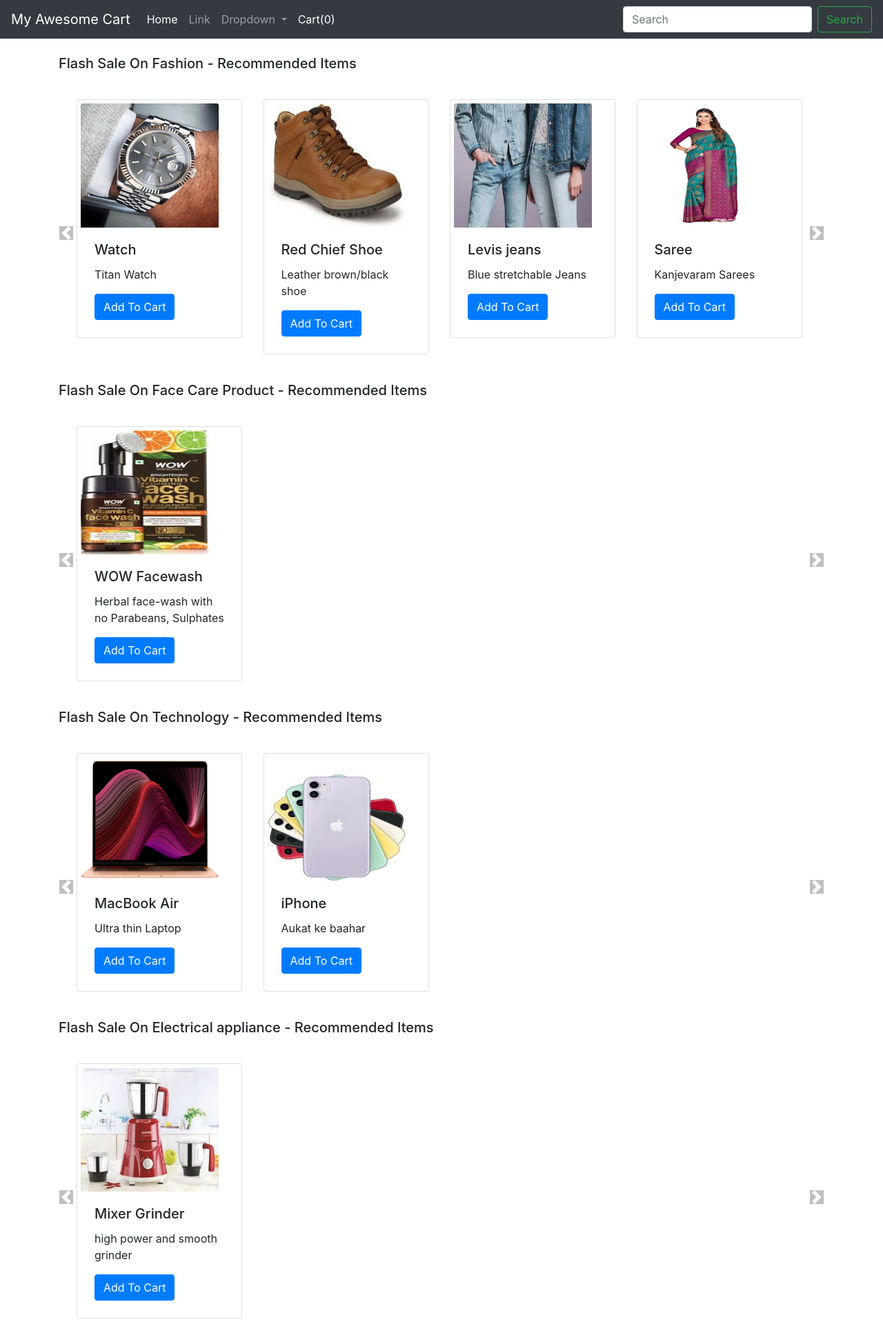
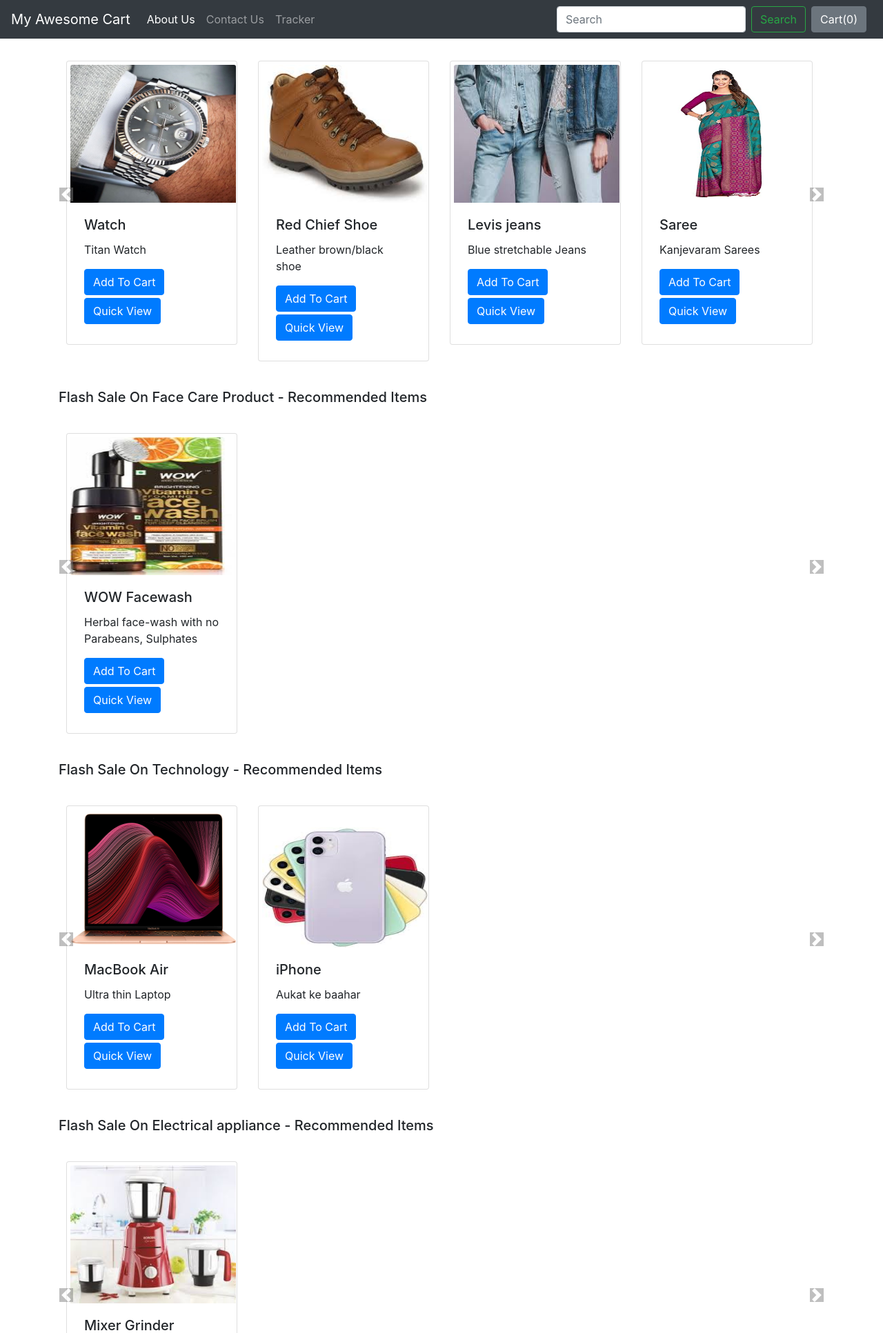
Before and after one commit to samar-1601/OnlineMart_Django, a Django app: page /shop/ in a window 1280 px wide. Shown: the top 1933 px of the page at 69% size. Run offline with Django 3.2, Linux system fonts and the light colour scheme; data comes from the database, SQL or seed files in the repository; both versions use the stored data as it was after the commit; some libraries are stand-ins or nearby versions.

Commit message:
shop/index.html modified | Cart Functionality added

```diff
--- a/shop/admin.py
+++ b/shop/admin.py
@@ -1,8 +1,9 @@
 from django.contrib import admin
 
 # Register your models here.
-from . models import Product
+from . models import Product, Contact
 # the statement below adds the table 'PRODUCT'
 # made by us in shop/models.py to the admin page where
 # we can CRUD any data in the table.
 admin.site.register(Product)
+admin.site.register(Contact)
--- a/shop/models.py
+++ b/shop/models.py
@@ -27,3 +27,14 @@ class Product(models.Model):  #Inherits the properties of Model class in models
 
     def __str__(self):
         return self.product_name
+
+
+class Contact(models.Model):  #Inherits the properties of Model class in models
+    message_id = models.AutoField(primary_key = True)
+    name = models.CharField(max_length=50)
+    email= models.CharField(max_length=50, default='')
+    phoneNumber = models.IntegerField(default=0)
+    description = models.CharField(max_length=300, default='')
+
+    def __str__(self):
+        return self.name
--- a/shop/templates/shop/basic.html
+++ b/shop/templates/shop/basic.html
@@ -1,62 +1,67 @@
 <!doctype html>
 <html lang="en">
+
 <head>
   <!-- Required meta tags -->
   <meta charset="utf-8">
   <meta name="viewport" content="width=device-width, initial-scale=1, shrink-to-fit=no">
 
   <!-- Bootstrap CSS -->
-    <link rel="stylesheet" href="https://stackpath.bootstrapcdn.com/bootstrap/4.2.1/css/bootstrap.min.css" integrity="sha384-GJzZqFGwb1QTTN6wy59ffF1BuGJpLSa9DkKMp0DgiMDm4iYMj70gZWKYbI706tWS" crossorigin="anonymous">
+  <link rel="stylesheet" href="https://stackpath.bootstrapcdn.com/bootstrap/4.2.1/css/bootstrap.min.css"
+    integrity="sha384-GJzZqFGwb1QTTN6wy59ffF1BuGJpLSa9DkKMp0DgiMDm4iYMj70gZWKYbI706tWS" crossorigin="anonymous">
 
   <title>{% block title%} {% endblock %}</title>
-     <style>
+
     {% block css %} {% endblock %}
-  </style>
+
 </head>
+
 <body>
 
-    <nav class="navbar navbar-expand-lg navbar-dark bg-dark">
-  <a class="navbar-brand" href="#">My Awesome Cart</a>
-  <button class="navbar-toggler" type="button" data-toggle="collapse" data-target="#navbarSupportedContent" aria-controls="navbarSupportedContent" aria-expanded="false" aria-label="Toggle navigation">
+  <nav class="navbar navbar-expand-lg fixed-top navbar-dark bg-dark">
+    <a class="navbar-brand" href="/shop/">My Awesome Cart</a>
+    <button class="navbar-toggler" type="button" data-toggle="collapse" data-target="#navbarSupportedContent"
+      aria-controls="navbarSupportedContent" aria-expanded="false" aria-label="Toggle navigation">
       <span class="navbar-toggler-icon"></span>
     </button>
 
     <div class="collapse navbar-collapse" id="navbarSupportedContent">
       <ul class="navbar-nav mr-auto">
         <li class="nav-item active">
-        <a class="nav-link" href="#">Home <span class="sr-only">(current)</span></a>
+          <a class="nav-link" href="/shop/about">About Us <span class="sr-only">(current)</span></a>
         </li>
         <li class="nav-item">
-        <a class="nav-link" href="#">Link</a>
+          <a class="nav-link" href="/shop/contact">Contact Us</a>
         </li>
-      <li class="nav-item dropdown">
-        <a class="nav-link dropdown-toggle" href="#" id="navbarDropdown" role="button" data-toggle="dropdown" aria-haspopup="true" aria-expanded="false">
-          Dropdown
-        </a>
-        <div class="dropdown-menu" aria-labelledby="navbarDropdown">
-          <a class="dropdown-item" href="#">Action</a>
-          <a class="dropdown-item" href="#">Another action</a>
-          <div class="dropdown-divider"></div>
-          <a class="dropdown-item" href="#">Something else here</a>
-        </div>
-      </li>
-      <li class="nav-item nav-link active" >
-        Cart(<span id="productsInCart">0</span>)
+        <li class="nav-item">
+          <a class="nav-link" href="/shop/tracker">Tracker</a>
         </li>
       </ul>
       <form class="form-inline my-2 my-lg-0">
         <input class="form-control mr-sm-2" type="search" placeholder="Search" aria-label="Search">
         <button class="btn btn-outline-success my-2 my-sm-0" type="submit">Search</button>
       </form>
+
+      <button type="button" id="popper-cart" class="btn btn-secondary mx-2" data-container="body" data-toggle="popover"
+        data-placement="bottom" data-content="Your Cart">
+        Cart(<span id="productsInCart">0</span>)
+      </button>
     </div>
   </nav>
   {% block body %} {% endblock %}
 
   <!-- Optional JavaScript -->
   <!-- jQuery first, then Popper.js, then Bootstrap JS -->
-    <script src="https://code.jquery.com/jquery-3.3.1.slim.min.js" integrity="sha384-q8i/X+965DzO0rT7abK41JStQIAqVgRVzpbzo5smXKp4YfRvH+8abtTE1Pi6jizo" crossorigin="anonymous"></script>
-    <script src="https://cdnjs.cloudflare.com/ajax/libs/popper.js/1.14.6/umd/popper.min.js" integrity="sha384-wHAiFfRlMFy6i5SRaxvfOCifBUQy1xHdJ/yoi7FRNXMRBu5WHdZYu1hA6ZOblgut" crossorigin="anonymous"></script>
-    <script src="https://stackpath.bootstrapcdn.com/bootstrap/4.2.1/js/bootstrap.min.js" integrity="sha384-B0UglyR+jN6CkvvICOB2joaf5I4l3gm9GU6Hc1og6Ls7i6U/mkkaduKaBhlAXv9k" crossorigin="anonymous"></script>
+  <script src="https://code.jquery.com/jquery-3.3.1.slim.min.js"
+    integrity="sha384-q8i/X+965DzO0rT7abK41JStQIAqVgRVzpbzo5smXKp4YfRvH+8abtTE1Pi6jizo"
+    crossorigin="anonymous"></script>
+  <script src="https://cdnjs.cloudflare.com/ajax/libs/popper.js/1.14.6/umd/popper.min.js"
+    integrity="sha384-wHAiFfRlMFy6i5SRaxvfOCifBUQy1xHdJ/yoi7FRNXMRBu5WHdZYu1hA6ZOblgut"
+    crossorigin="anonymous"></script>
+  <script src="https://stackpath.bootstrapcdn.com/bootstrap/4.2.1/js/bootstrap.min.js"
+    integrity="sha384-B0UglyR+jN6CkvvICOB2joaf5I4l3gm9GU6Hc1og6Ls7i6U/mkkaduKaBhlAXv9k"
+    crossorigin="anonymous"></script>
   {% block js%} {% endblock %}
 </body>
+
 </html>
--- a/shop/templates/shop/index.html
+++ b/shop/templates/shop/index.html
@@ -1,5 +1,6 @@
 {% extends 'shop/basic.html' %}
 {% block css %}
+<style>
 .col-md-3
 {
 display: inline-block;
@@ -12,8 +13,8 @@ background-color: grey;
 
 .col-md-3 img{
 
-width: 200px;
-height: 180px;
+width: 240px;
+height: 200px;
 }
 
 body .carousel-indicator li{
@@ -35,7 +36,7 @@ top: auto;
 bottom: auto;
 }
 body .no-padding{
-padding-left: 0,
+padding-left: 0;
 padding-right: 0;
 }
 .carousel-control-prev, .carousel-control-next{
@@ -44,6 +45,7 @@ padding-right: 0;
 .card, .cart-text{
 padding:5px;
 }
+</style>
 {% endblock %}
 
 {% block body %}
@@ -80,6 +82,7 @@ padding:5px;
                 <h5 class="card-title">{{i.product_name}}</h5>
                 <p class="card-text">{{i.description}}</p>
                 <button id="{{i.product_name}}" class="btn btn-primary cart">Add To Cart</button>
+                <a href="/shop/productview/{{i.id}}"><button id="{{i.id}}" class="btn btn-primary my-1">Quick View</button></a>
               </div>
             </div>
           </div>
@@ -92,8 +95,6 @@ padding:5px;
 
           {% endfor %}
         </div>
-
-
 
       </div>
     </div>
@@ -131,5 +132,6 @@ padding:5px;
     console.log(cart);
     document.getElementById('productsInCart').innerHTML = Object.keys(cart).length;
   });
+  $('#popper-cart').popover() //popper button for add to cart
 </script>
 {% endblock %}
--- a/shop/urls.py
+++ b/shop/urls.py
@@ -11,6 +11,6 @@ urlpatterns = [
     path('contact/', views.contact, name="Contact"),
     path('tracker/', views.tracker, name="Tracker"),
     path('search/', views.search, name="Search"),
-    path('productview', views.productView, name="ProductView"),
+    path('productview/<int:myid>', views.productView, name="ProductView"),
     path('checkout/', views.checkout, name="Checkout"),
 ]
--- a/shop/views.py
+++ b/shop/views.py
@@ -1,6 +1,6 @@
 from django.shortcuts import render
 from django.http import HttpResponse
-from .models import Product
+from .models import Product, Contact
 from math import ceil
 
 def index(request):
@@ -29,7 +29,16 @@ def about (request):
     return render(request, 'shop/about.html')
 
 def contact(request):
-    return HttpResponse('Inside Contacts')
+    if request.method == 'POST':
+        name = request.POST.get('name', '')
+        email = request.POST.get('email', '')
+        phoneNumber = request.POST.get('phoneNumber', '')
+        description = request.POST.get('description', '')
+        print(name, email, phoneNumber, description)
+        contact_details = Contact(name = name, email = email, phoneNumber = phoneNumber, description = description)
+        contact_details.save()
+    return render(request, 'shop/contact.html')
+
 
 def tracker(request):
     return HttpResponse('Inside Tracker')
@@ -37,8 +46,10 @@ def tracker(request):
 def search(request):
     return HttpResponse('Inside Search')
 
-def productView(request):
-    return HttpResponse('Inside ProductView')
+def productView(request, myid):
+    product = Product.objects.filter(id =myid)
+    print(product)
+    return render(request, 'shop/productview.html', {'product': product[0]})
 
 def checkout(request):
     return HttpResponse('Inside Checkout')
```
Also changed, not shown: shop/templates/shop/about.html (+45 -3 lines), shop/templates/shop/contact.html (added, +40 -0 lines), shop/templates/shop/productview.html (added, +57 -0 lines), db.sqlite3, shop/migrations/0003_contact.py (added), shop/migrations/0004_auto_20200723_1207.py (added). Lines whose indentation alone changed are shown as unchanged.
